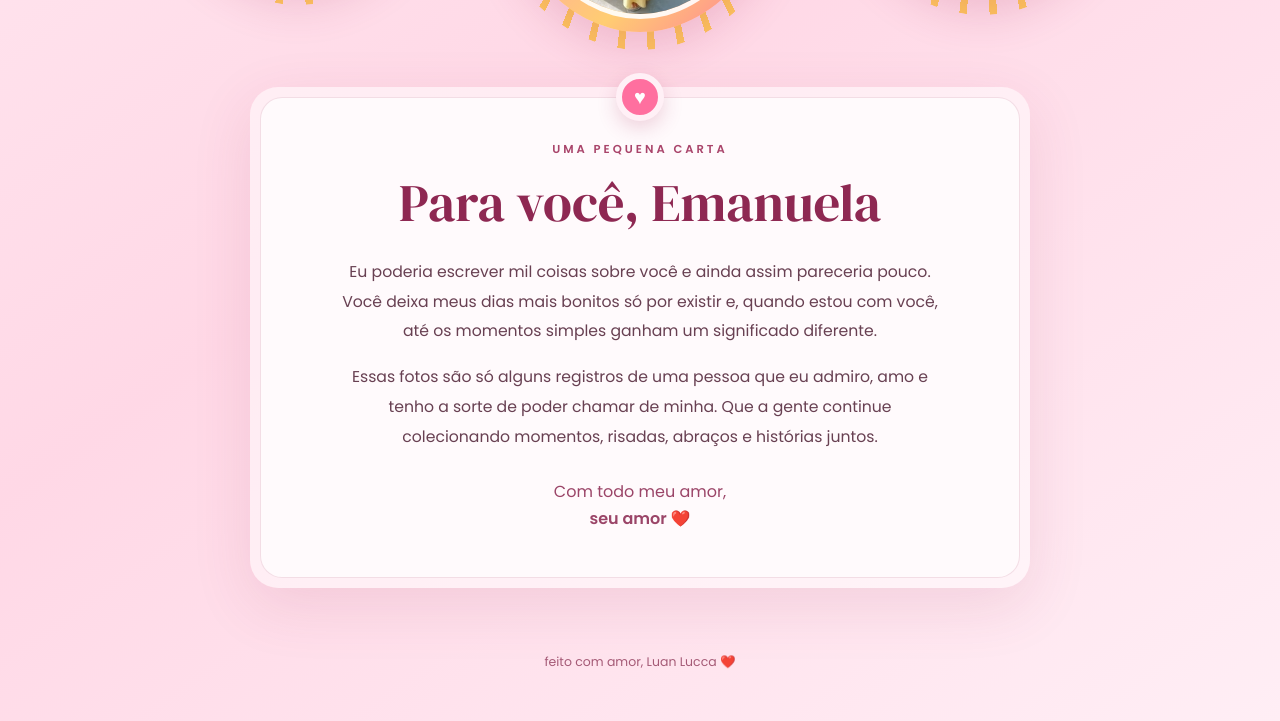
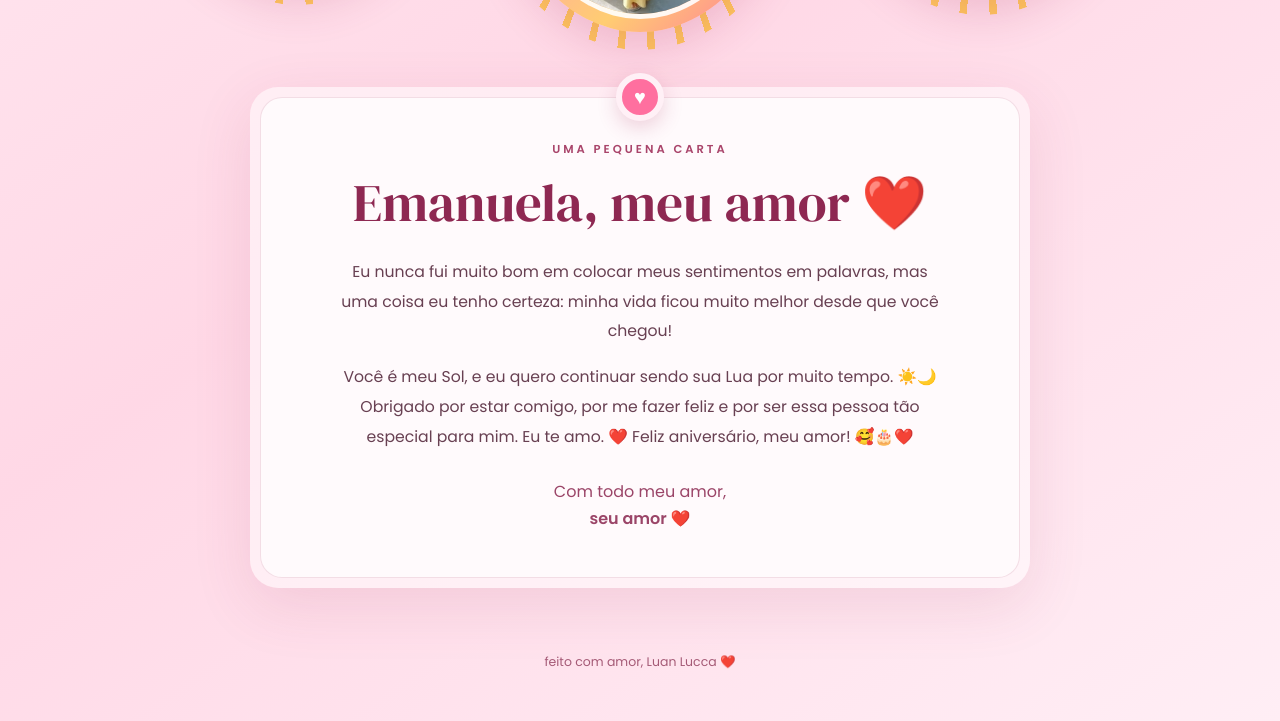
Before and after one commit to llucca003-stack/emanuele, a plain HTML site: page index.html in a window 1280 px wide. Shown: the part 867-1588 px from the top of the page. Drawn offline with Linux system fonts and the light colour scheme.

Commit message:
Update index.html

```diff
--- a/index.html
+++ b/index.html
@@ -50,16 +50,16 @@
       <div class="letter-inner">
         <div class="seal">♥</div>
         <p class="eyebrow">uma pequena carta</p>
-        <h2>Para você, Emanuela</h2>
+        <h2>Emanuela, meu amor ❤️</h2>
         <p>
-          Eu poderia escrever mil coisas sobre você e ainda assim pareceria pouco.
-          Você deixa meus dias mais bonitos só por existir e, quando estou com você,
-          até os momentos simples ganham um significado diferente.
+          Eu nunca fui muito bom em colocar meus sentimentos em palavras, mas uma coisa eu tenho certeza:
+          minha vida ficou muito melhor desde que você chegou!
         </p>
         <p>
-          Essas fotos são só alguns registros de uma pessoa que eu admiro,
-          amo e tenho a sorte de poder chamar de minha. Que a gente continue
-          colecionando momentos, risadas, abraços e histórias juntos.
+          Você é meu Sol, e eu quero continuar sendo sua Lua por muito tempo. ☀️🌙
+          Obrigado por estar comigo, por me fazer feliz e por ser essa pessoa tão especial para mim.
+          Eu te amo. ❤️
+          Feliz aniversário, meu amor! 🥰🎂❤️
         </p>
         <p class="signature">Com todo meu amor,<br><strong>seu amor ❤️</strong></p>
       </div>
```
